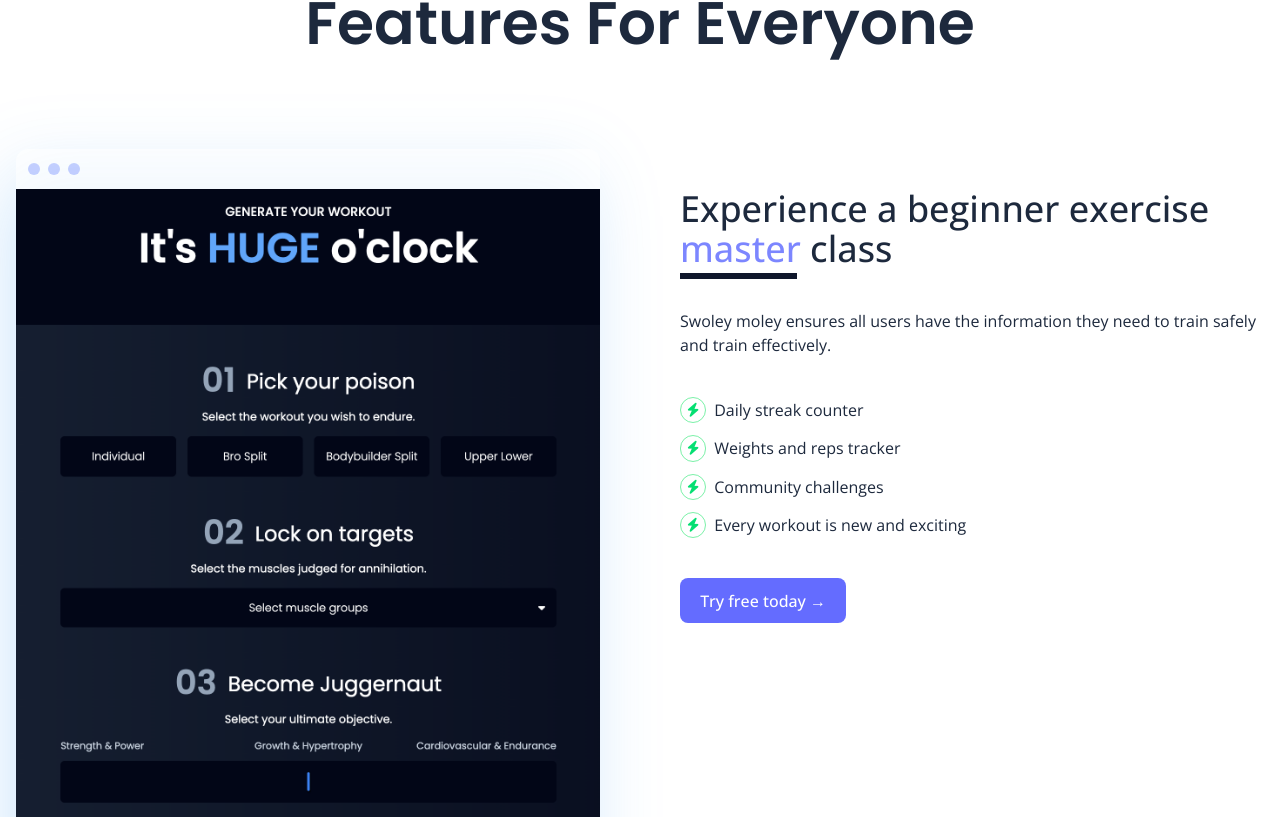
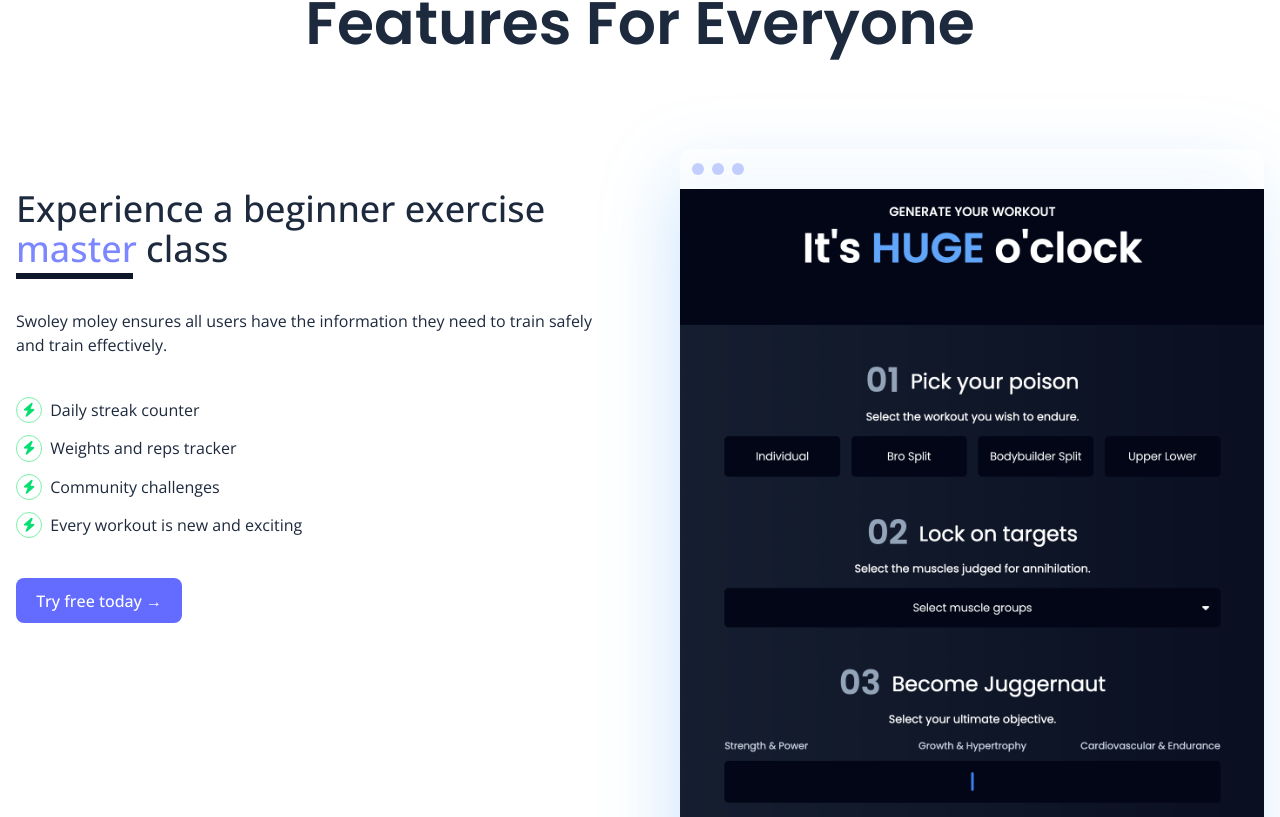
Before and after one commit to nuwandm/gym-landing-page, a SvelteKit app: page / in a window 1280 px wide. Shown: the part 843-1660 px from the top of the page. Built offline with nearby package versions, Linux system fonts and the light colour scheme.

Commit message:
minor changes

```diff
--- a/src/components/ProductCard.svelte
+++ b/src/components/ProductCard.svelte
@@ -8,7 +8,7 @@
 >
   <div
     class={"flex flex-col gap-8 md:gap-10 pt-8 sm:pt-10 " +
-      (index % 2 === 0 ? " md:order-2" : " ")}
+      (index % 2 === 1 ? " md:order-2" : " ")}
   >
     <h4
       class="text-2xl sm:text-3xl md:text-4xl max-w-[1000px] w-full font-medium relative pr-10 after:absolute after:top-full after:left-0 after:w-1/5 after:h-1.5 after:mt-1 after:bg-slate-900"
--- a/src/components/Products.svelte
+++ b/src/components/Products.svelte
@@ -38,7 +38,7 @@
     ];
 </script>
 
-<SectionWrapper id="product">
+<SectionWrapper id="products">
     <div
         class="flex flex-col gap-10 sm:gap-14 md:gap-24 flex-1 items-center justify-center pb-10 md:pb-14"
     >
```
